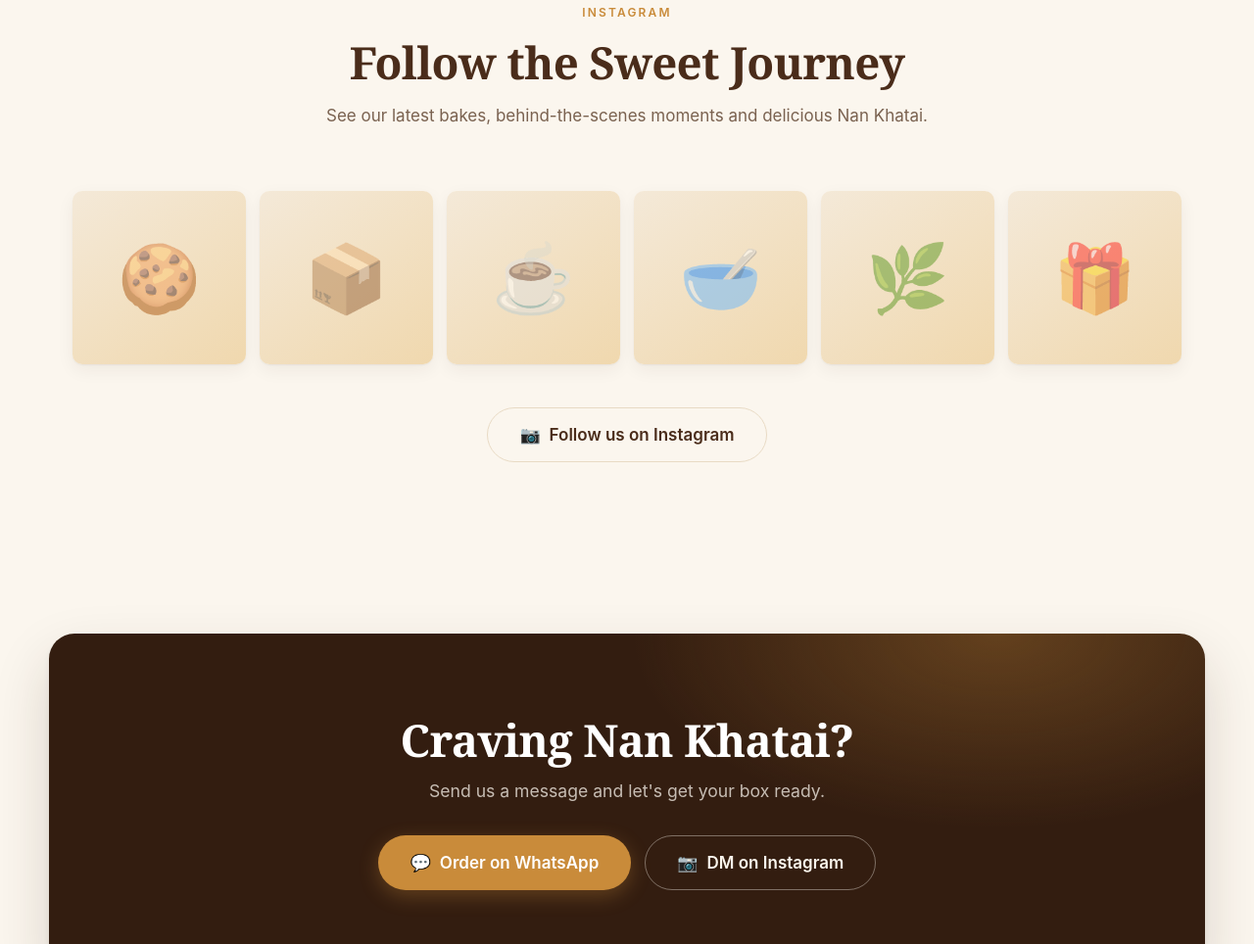
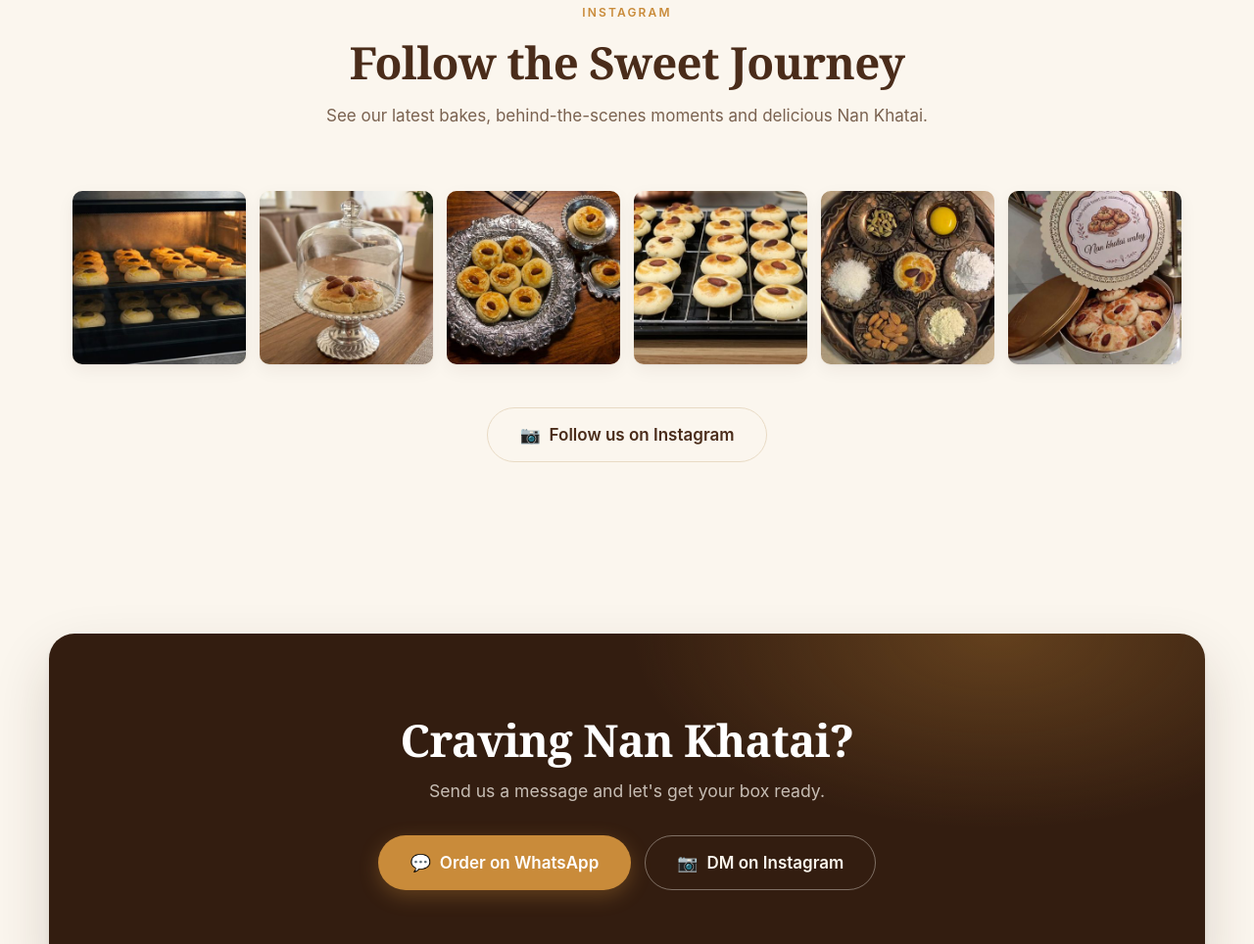
Before and after one commit to nankhataiwaley-arch/nankhataiwaley-arch.github.io, a website: page index.html in a window 1280 px wide. Shown: the part 4361-5325 px from the top of the page at 98% size. Drawn offline with Linux system fonts and the light colour scheme; a web font is replaced by a local one.

Commit message:
Fill the Instagram grid with the owner's photographs
Six supplied photos, mapped to the six tiles in the order they were sent:
the oven, a cloche on a cake stand, the silver platter, a full cooling
tray, the ingredients laid out on an engraved tray, and the branded gift
tin.

The markup already had the six <img> slots, so this is the files plus
honest alt text — the shipped alt described photographs that were never
supplied ("served with a cup of chai", "a gift box tied with ribbon") and
would have misdescribed every tile to a screen reader.

Sources ranged from 1364x591 to 768x1364, so each is centre-cropped to
its largest square before resizing to the 400x400 the tiles declare.
Nothing needed a bespoke anchor; the subject sits centre in all six.
25-51 KB each, quality 82 progressive.

CLAUDE.md's slot table follows. The Mixed Box product card is now the
only frame on the page still showing a fallback.

Co-Authored-By: Claude Opus 5 (1M context) <noreply@anthropic.com>
Claude-Session: https://claude.ai/code/session_01WWDkRcsBdMQ3uubfupfJtY

```diff
--- a/index.html
+++ b/index.html
@@ -374,27 +374,27 @@
 
       <div class="ig-grid reveal" data-reveal>
         <a class="ig-tile" data-link="instagram" target="_blank" rel="noopener" aria-label="View our Instagram profile">
-          <img src="public/images/instagram/ig-1.jpg" alt="Nan Khatai cooling on a tray" loading="lazy" width="400" height="400">
+          <img src="public/images/instagram/ig-1.jpg" alt="Trays of Nan Khatai baking inside the oven" loading="lazy" width="400" height="400">
           <span class="media__fallback" aria-hidden="true">🍪</span>
         </a>
         <a class="ig-tile" data-link="instagram" target="_blank" rel="noopener" aria-label="View our Instagram profile">
-          <img src="public/images/instagram/ig-2.jpg" alt="A box of Nan Khatai being packed" loading="lazy" width="400" height="400">
+          <img src="public/images/instagram/ig-2.jpg" alt="A single Nan Khatai under a glass cloche on a cake stand" loading="lazy" width="400" height="400">
           <span class="media__fallback" aria-hidden="true">📦</span>
         </a>
         <a class="ig-tile" data-link="instagram" target="_blank" rel="noopener" aria-label="View our Instagram profile">
-          <img src="public/images/instagram/ig-3.jpg" alt="Nan Khatai served with a cup of chai" loading="lazy" width="400" height="400">
+          <img src="public/images/instagram/ig-3.jpg" alt="Nan Khatai arranged on an ornate silver platter" loading="lazy" width="400" height="400">
           <span class="media__fallback" aria-hidden="true">☕</span>
         </a>
         <a class="ig-tile" data-link="instagram" target="_blank" rel="noopener" aria-label="View our Instagram profile">
-          <img src="public/images/instagram/ig-4.jpg" alt="Dough being shaped into Nan Khatai" loading="lazy" width="400" height="400">
+          <img src="public/images/instagram/ig-4.jpg" alt="A full tray of freshly baked Nan Khatai on a cooling rack" loading="lazy" width="400" height="400">
           <span class="media__fallback" aria-hidden="true">🥣</span>
         </a>
         <a class="ig-tile" data-link="instagram" target="_blank" rel="noopener" aria-label="View our Instagram profile">
-          <img src="public/images/instagram/ig-5.jpg" alt="Close up of a cracked Nan Khatai top" loading="lazy" width="400" height="400">
+          <img src="public/images/instagram/ig-5.jpg" alt="The ingredients laid out on an engraved tray — flour, sugar, almonds, cardamom and egg" loading="lazy" width="400" height="400">
           <span class="media__fallback" aria-hidden="true">🌿</span>
         </a>
         <a class="ig-tile" data-link="instagram" target="_blank" rel="noopener" aria-label="View our Instagram profile">
-          <img src="public/images/instagram/ig-6.jpg" alt="A gift box tied with ribbon" loading="lazy" width="400" height="400">
+          <img src="public/images/instagram/ig-6.jpg" alt="A Nan Khatai Waley gift tin, filled and with its lid beside it" loading="lazy" width="400" height="400">
           <span class="media__fallback" aria-hidden="true">🎁</span>
         </a>
       </div>
```
Also changed, not shown: CLAUDE.md (+1 -1 lines), public/images/instagram/ig-1.jpg (added), public/images/instagram/ig-2.jpg (added), public/images/instagram/ig-3.jpg (added), public/images/instagram/ig-4.jpg (added), public/images/instagram/ig-5.jpg (added), public/images/instagram/ig-6.jpg (added).
